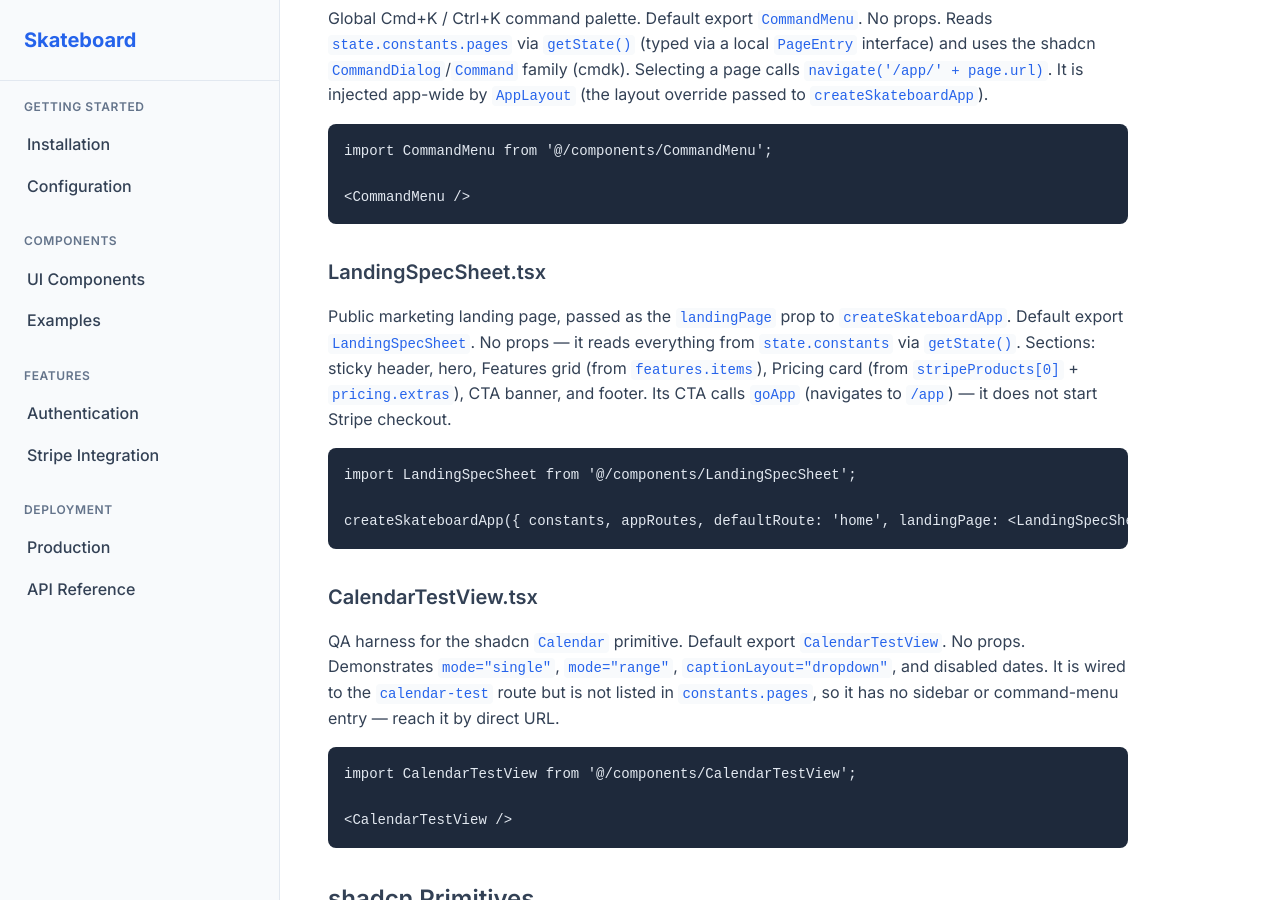
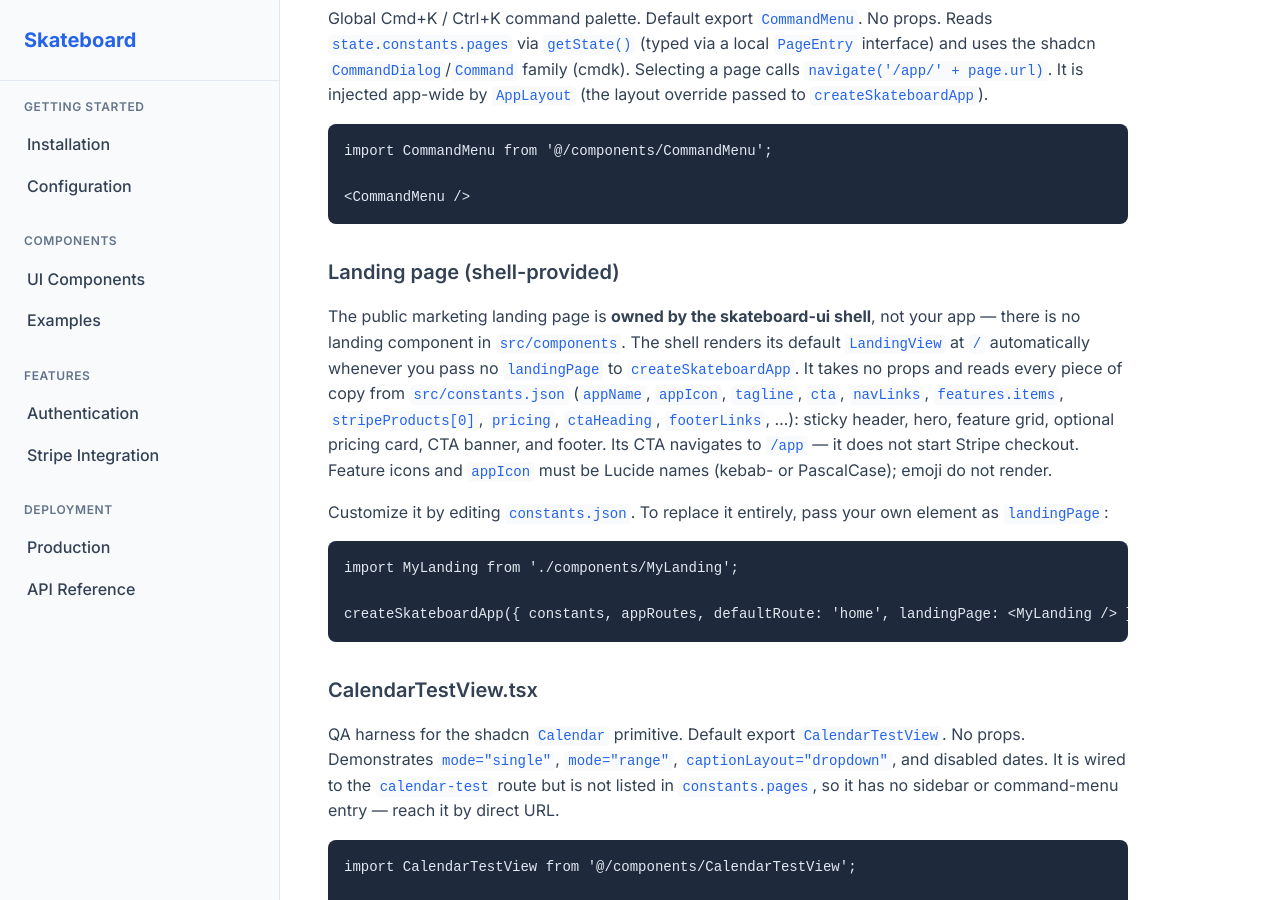
Before and after one commit to stevederico/skateboard, a Jekyll site: the page built from components.md, in a window 1280 px wide and 900 px high, scrolled down 2554 px. Built offline with Jekyll 4.4.1, drawn with Linux system fonts in a browser that asks for light colours.

Commit message:
docs: replace removed LandingSpecSheet with shell-provided LandingView
The app no longer ships a landing component; skateboard-ui renders the
default LandingView at / (driven by constants.json), overridable via the
landingPage option. Updated components.md and stripe.md to match.

````diff
--- a/components.md
+++ b/components.md
@@ -92,14 +92,16 @@
 <CommandMenu />
 ```
 
-### LandingSpecSheet.tsx
+### Landing page (shell-provided)
 
-Public marketing landing page, passed as the `landingPage` prop to `createSkateboardApp`. Default export `LandingSpecSheet`. No props — it reads everything from `state.constants` via `getState()`. Sections: sticky header, hero, Features grid (from `features.items`), Pricing card (from `stripeProducts[0]` + `pricing.extras`), CTA banner, and footer. Its CTA calls `goApp` (navigates to `/app`) — it does not start Stripe checkout.
+The public marketing landing page is **owned by the skateboard-ui shell**, not your app — there is no landing component in `src/components`. The shell renders its default `LandingView` at `/` automatically whenever you pass no `landingPage` to `createSkateboardApp`. It takes no props and reads every piece of copy from `src/constants.json` (`appName`, `appIcon`, `tagline`, `cta`, `navLinks`, `features.items`, `stripeProducts[0]`, `pricing`, `ctaHeading`, `footerLinks`, …): sticky header, hero, feature grid, optional pricing card, CTA banner, and footer. Its CTA navigates to `/app` — it does not start Stripe checkout. Feature icons and `appIcon` must be Lucide names (kebab- or PascalCase); emoji do not render.
+
+Customize it by editing `constants.json`. To replace it entirely, pass your own element as `landingPage`:
 
 ```tsx
-import LandingSpecSheet from '@/components/LandingSpecSheet';
+import MyLanding from './components/MyLanding';
 
-createSkateboardApp({ constants, appRoutes, defaultRoute: 'home', landingPage: <LandingSpecSheet /> });
+createSkateboardApp({ constants, appRoutes, defaultRoute: 'home', landingPage: <MyLanding /> });
 ```
 
 ### CalendarTestView.tsx
````
Also changed, not shown: stripe.md (+1 -1 lines).
